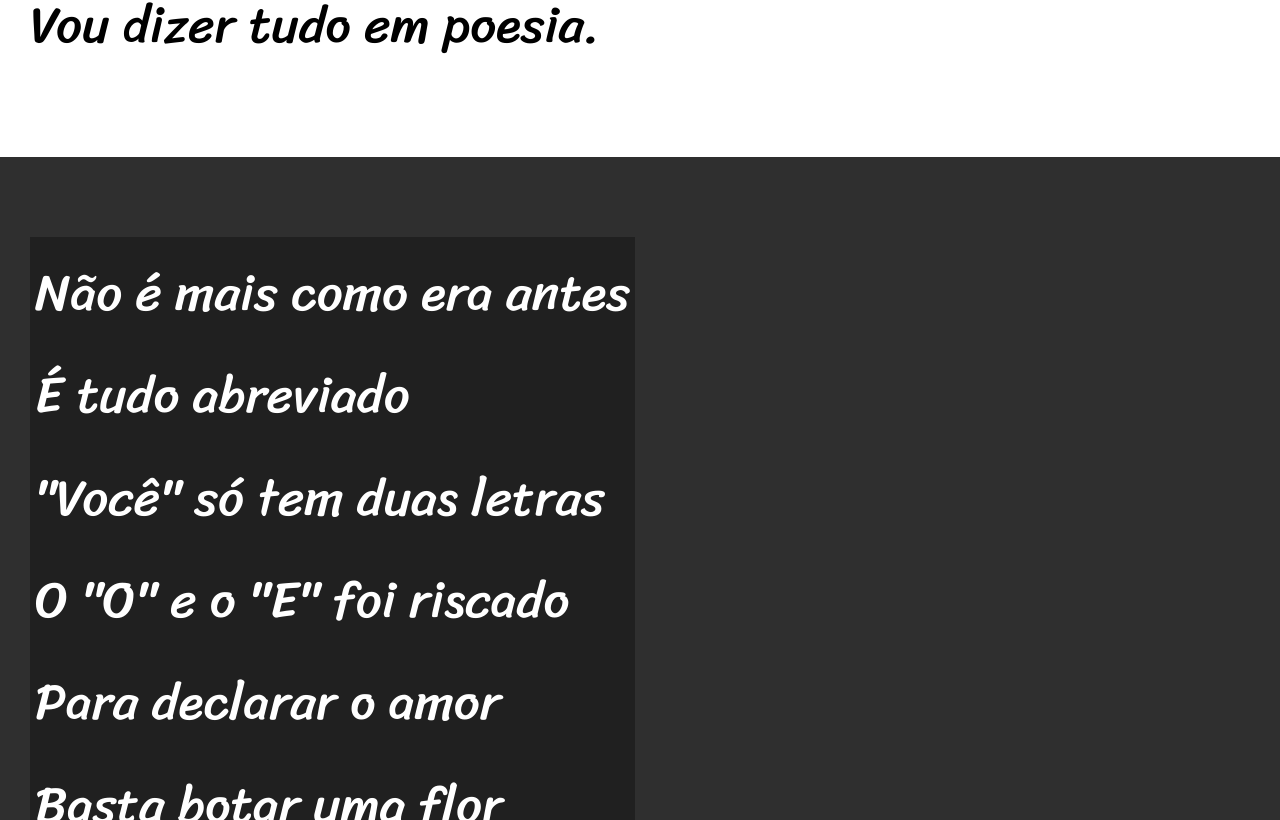
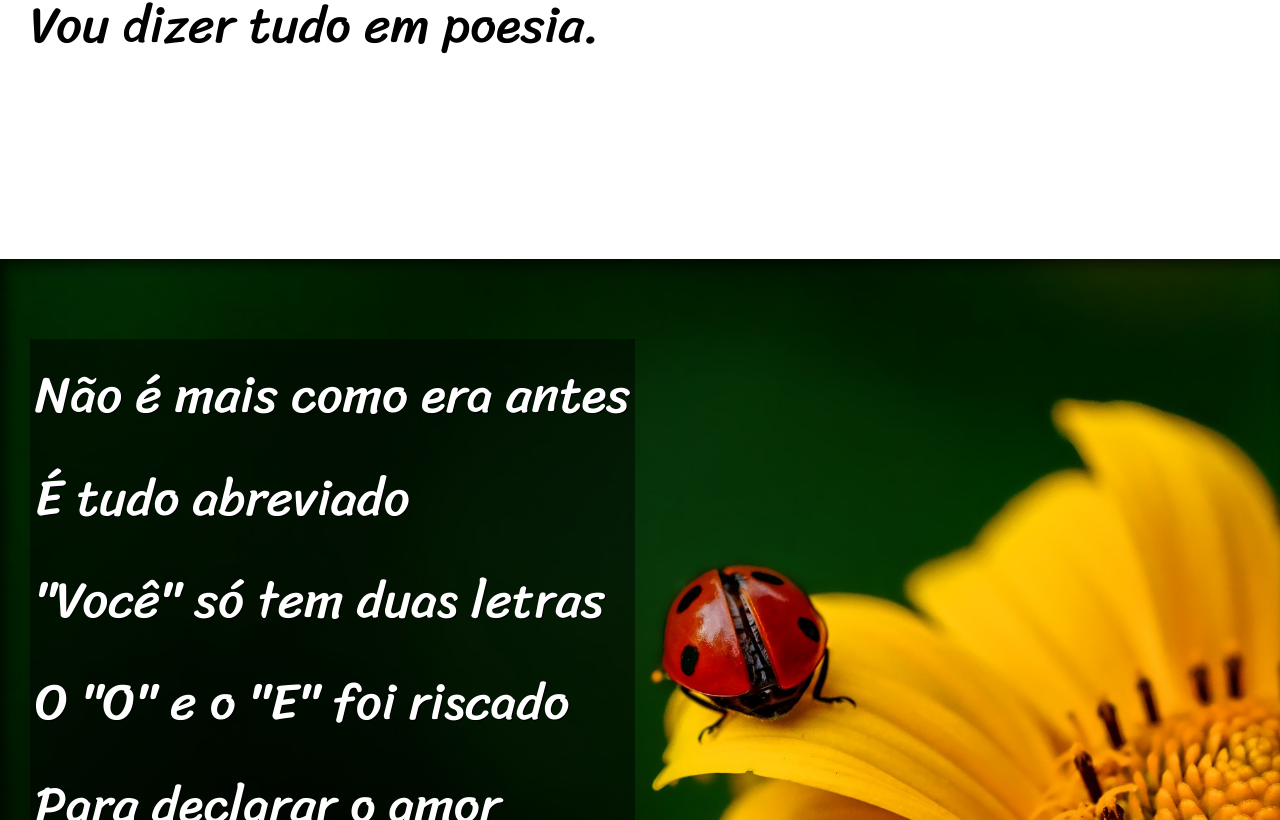
Before and after one commit to tiagoblack2024/Exercicios, a plain HTML site: page desafio3/index.html in a window 1280 px wide. Shown: the part 980-1800 px from the top of the page. Drawn offline with Linux system fonts and the light colour scheme.

Commit message:
termino projeto desafio3

```diff
--- a/desafio3/estilo/style.css
+++ b/desafio3/estilo/style.css
@@ -60,16 +60,37 @@ section.normal{
     color: black;
 }
 
+section > p{
+    padding-bottom: 2em;
+}
+
 section.imagem{
-    background-color: rgba(42, 42, 42, 0.962);
+    background-color: rgba(167, 166, 166, 0.962);
     color: white;
+    box-shadow: inset 6px 6px 13px 0px rgba(0, 0, 0, 0.629);
+    background-attachment: fixed;
 
 }
 
+section#img01{
+    background-image: url("../imagens/background001.jpg");
+    background-position: right center;
+    background-size: cover;
+}
+
+section#img02{
+    background-image: url("../imagens/background002.jpg");
+    background-position: right center;
+    background-size: cover;
+
+}
+
+
 section.imagem > p {
     display: inline-block;
-    background-color: rgba(0, 0, 0, 0.314);
+    background-color: rgba(0, 0, 0, 0.482);
     padding: 5px;
+    text-shadow: 1px 1px 0px black;
 }
 
 footer {
--- a/desafio3/index.html
+++ b/desafio3/index.html
@@ -27,7 +27,7 @@
 
 
 
-    <section class="imagem">
+    <section class="imagem" id="img01">
         <p>
             Não é mais como era antes <br>
             É tudo abreviado <br>
@@ -67,7 +67,7 @@
 
 
 
-    <section class="imagem">
+    <section class="imagem" id="img02">
         <p>
             Tenho saudade das cartas <br>
             Escritas com a própria mão <br>
```
